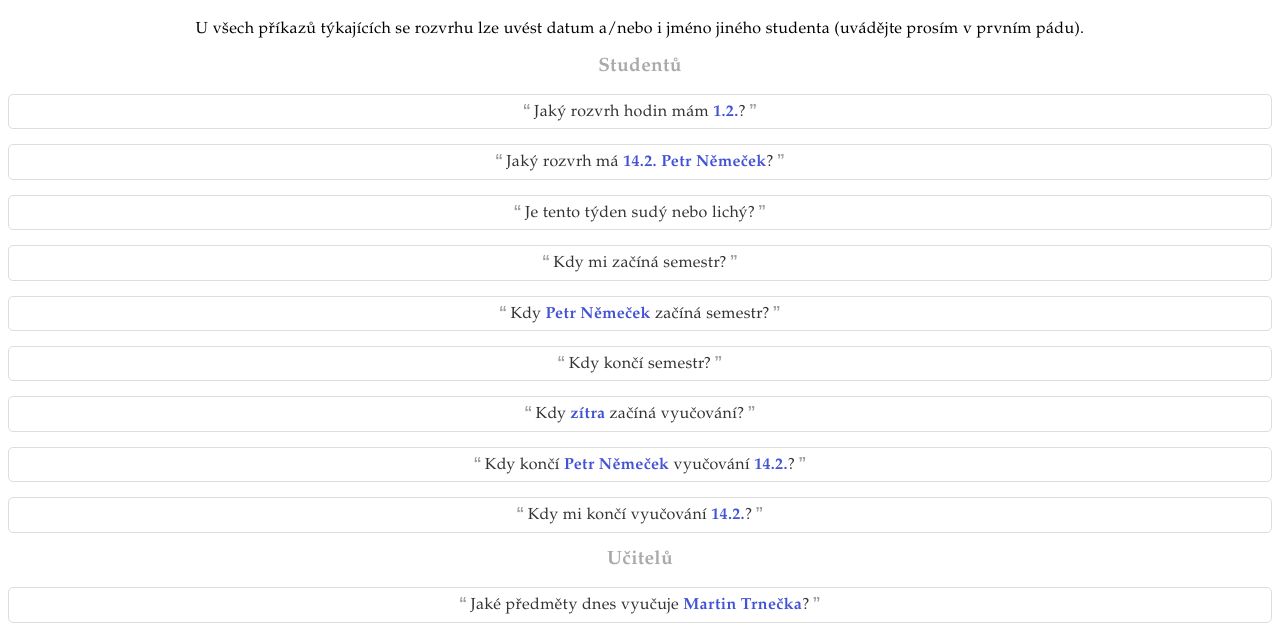
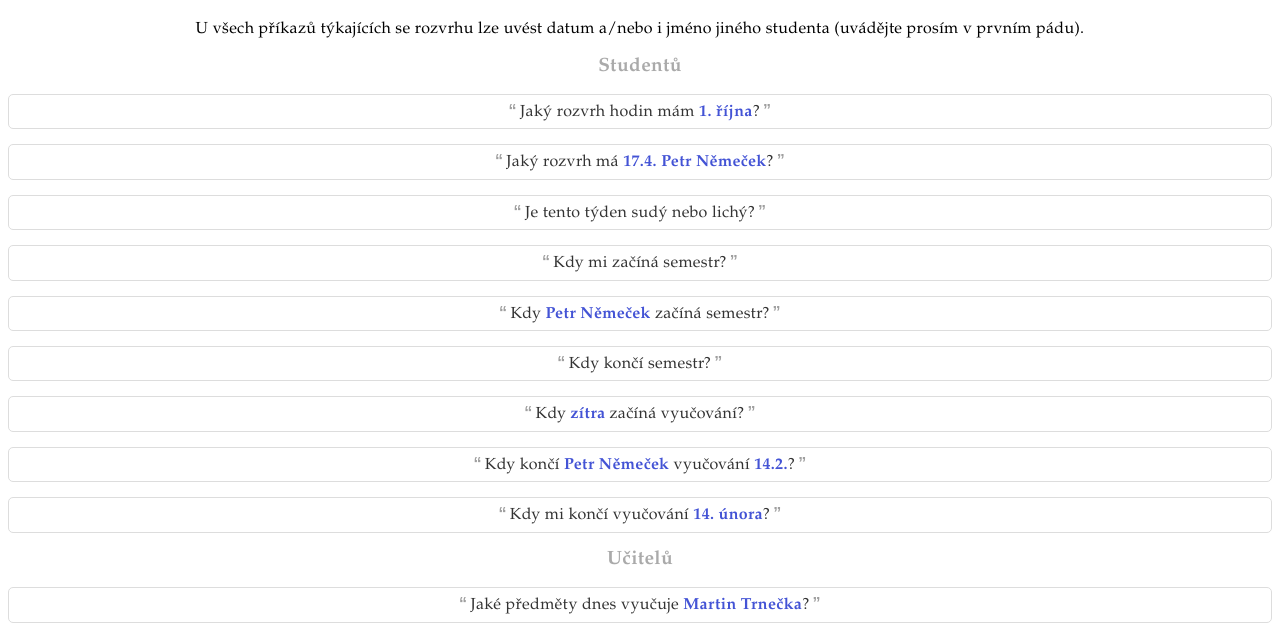
Before and after one commit to pnemi/upolbot, a Node server app: page /help in a window 1280 px wide. Shown: the part 482-1109 px from the top of the page. Run offline with Node 20, Linux system fonts and the light colour scheme.

Commit message:
Edited help view to accent month name normalizing

```diff
--- a/views/help.ejs
+++ b/views/help.ejs
@@ -85,15 +85,15 @@
 
       <h2>Studentů</h2>
 
-      <div class="command">Jaký rozvrh hodin mám <span class="entity">1.2.</span>?</div><!--
-      --><div class="command">Jaký rozvrh má <span class="entity">14.2.</span> <span class="entity">Petr Němeček</span>?</div><!--
+      <div class="command">Jaký rozvrh hodin mám <span class="entity">1. října</span>?</div><!--
+      --><div class="command">Jaký rozvrh má <span class="entity">17.4.</span> <span class="entity">Petr Němeček</span>?</div><!--
       --><div class="command">Je tento týden sudý nebo lichý?</div><!--
       --><div class="command">Kdy mi začíná semestr?</div><!--
       --><div class="command">Kdy <span class="entity">Petr Němeček</span> začíná semestr?</div><!--
       --><div class="command">Kdy končí semestr?</div><!--
       --><div class="command">Kdy <span class="entity">zítra</span> začíná vyučování?</div><!--
       --><div class="command">Kdy končí <span class="entity">Petr Němeček</span> vyučování <span class="entity">14.2.</span>?</div><!--
-      --><div class="command">Kdy mi končí vyučování <span class="entity">14.2.</span>?</div>
+      --><div class="command">Kdy mi končí vyučování <span class="entity">14. února</span>?</div>
 
       <h2>Učitelů</h2>
 
```
